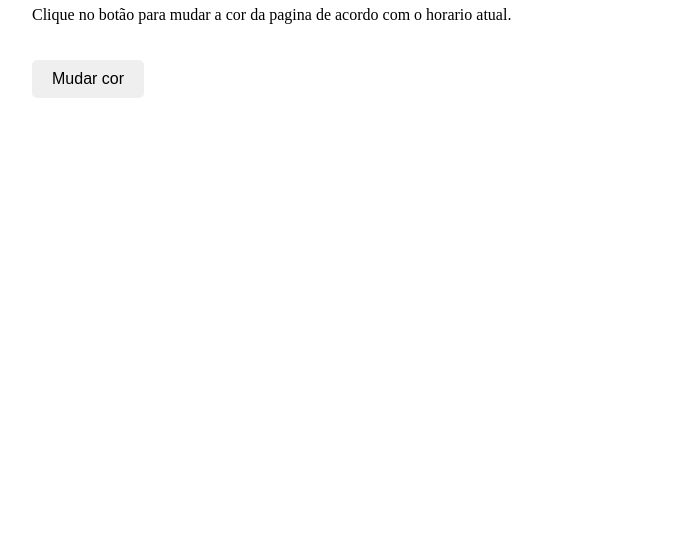
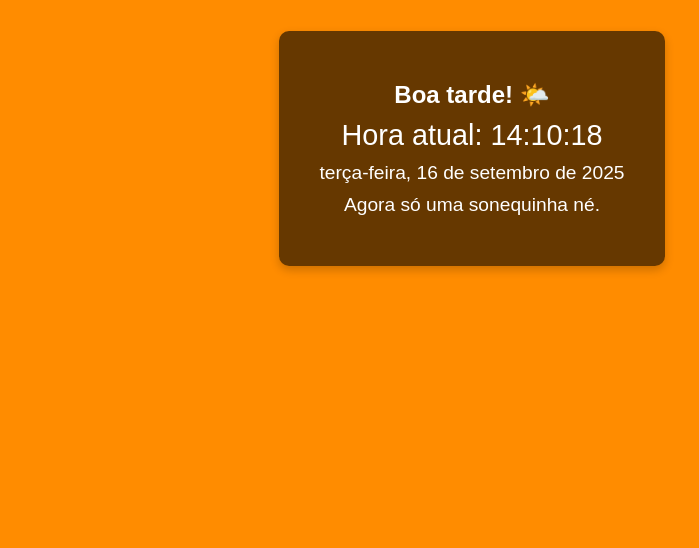
Before and after one commit to gal-edu/aula, a plain HTML site: page caio/caio.html in a window 1280 px wide. Shown: the part 252-800 px from the top of the page, without its empty margins (168-867 px from the left). Drawn offline with Linux system fonts and the light colour scheme.

Commit message:
Add files via upload

```diff
--- a/caio/caio.html
+++ b/caio/caio.html
@@ -1,67 +1,126 @@
-<html>
+<!DOCTYPE html>
+<html lang="pt-BR">
+
+<head>
+    <meta charset="UTF-8">
+    <meta name="viewport" content="width=device-width, initial-scale=1.0">
+    <title>Horário e Data</title>
+</head>
+
 <body>
-    <h1 id="titulo"> Bem vindo(a)!</h1>
-    <p>Clique no botão para mudar a cor da pagina de acordo com o horario atual.</p>
-    <button onclick="trocar()">Mudar cor</button>
-
-
-    <p id="hora"></p>
-    <p id="data"></p>
+    <div class="container">
+        <p id="titulo"></p>
+        <p id="hora"></p>
+        <p id="data"></p>
+        <p id="frases"></p>
+    </div>
 
     <script>
-        function trocar() {
+        let frases = [];
+
+        function atualizarHoraData() {
             const agora = new Date();
             const hora = agora.getHours();
             const minutos = agora.getMinutes().toString().padStart(2, "0");
+            const segundos = agora.getSeconds().toString().padStart(2,"0");
             const opcoes = { weekday: 'long', year: 'numeric', month: 'long', day: 'numeric' };
             let cor;
             let mensagem;
 
-            if(hora >= 6 && hora < 12) {
+            if (hora >= 6 && hora < 12) {
                 cor = "#FFD700";
-                mensagem = "Bom dia!☀️";
-            } else if (hora >=12 && hora < 18) {
+                mensagem = "Bom dia! ☀️";
+                frases = [
+                    "Vamo acordar.",
+                    "Anda logo seu fudido.",
+                    "Levantou?? AN HEIN??"
+                ];
+            } else if (hora >= 12 && hora < 18) {
                 cor = "#FF8C00";
-                mensagem = "Boa tarde!🌤️";
+                frases = [
+                    "VAMOS ALMOÇAR???",
+                    "Agora só uma sonequinha né.",
+                    "Tá bo ja deu já."
+                ];
+                mensagem = "Boa tarde! 🌤️";
             } else if (hora >= 18 && hora < 23) {
-                cor = "#1E90FF";
-                mensagem = "Boa noite!🌔";
+               cor = "#00008B";
+               mensagem = "Boa noite! 🌔";
+               frases = [
+                    "Agora é janta né, ninguem é de ferro.",
+                    "receba.",
+                    "vai tomar um banho, seu fudido."
+                ];
             } else {
                 cor = "#2F4F4F";
-                mensagem = "Hora de descansar!🌑";
+                mensagem = "Hora de descansar! 🌑";
+                frases = [
+                    "hora de teitar né.",
+                    "ja ta bom por hoje.",
+                    "japacama."
+                ];
             }
 
             document.body.style.backgroundColor = cor;
             document.getElementById("titulo").innerHTML = mensagem;
+            document.getElementById("hora").innerText = `Hora atual: ${hora}:${minutos}:${segundos}`;
+            document.getElementById("data").innerText = agora.toLocaleDateString("pt-BR", opcoes);
+        }
+
+        function trocarFrase() {
+            if (frases.length > 0) {
+                const FraseAleatoria = frases[Math.floor(Math.random() * frases.length)];
+                document.getElementById("frases").innerHTML = FraseAleatoria;
+            }
+        }
+        setInterval(atualizarHoraData, 1000);
+        setInterval(trocarFrase, 5000);
 
 
-            document.getElementById("hora").innerText = `Hora atual: ${hora}:${minutos}`;
-            document.getElementById("data").innerText = agora.toLocaleDateString("pt-BR", opcoes);
-        }
+        atualizarHoraData();
+        trocarFrase();
     </script>
 
     <style>
-        button {
-            padding: 10px 20px;
-            font-size: 16px;
-            margin-top: 20px;
-            cursor: pointer;
-            border: none;
-            border-radius: 5px;
+        body {
+            font-family: Arial, sans-serif;
+            margin: 0;
+            padding: 0;
+            display: flex;
+            justify-content: center;
+            align-items: center;
+            height: 100vh;
+            background-color: #f0f0f0;
+            overflow: hidden;
         }
-        @media(max-width: 768px){
-            body{ font-size: 35px; padding-top: 50px;}
-            button{ font-size:14px; padding: 8px 16px;}
+
+        .container {
+            background-color: rgba(0, 0, 0, 0.6);
+            color: white;
+            padding: 40px;
+            border-radius: 10px;
+            text-align: center;
+            box-shadow: 0 4px 10px rgba(0, 0, 0, 0.2);
         }
-        body {
-            margin: 200px;
-            justify-content: center;
+
+        .container p {
+            margin: 10px 0;
+            font-size: 1.2em;
         }
-        container{
-            text-align: center;
-            padding: 50px;
-            border-radius: 20px;
+
+        #titulo {
+            font-size: 1.5em;
+            font-weight: bold;
+        }
+
+        #hora {
+            font-size: 1.8em;
+        }
+
+        #data {
+            font-size: 1.2em;
         }
     </style>
 </body>
+
 </html>
```
